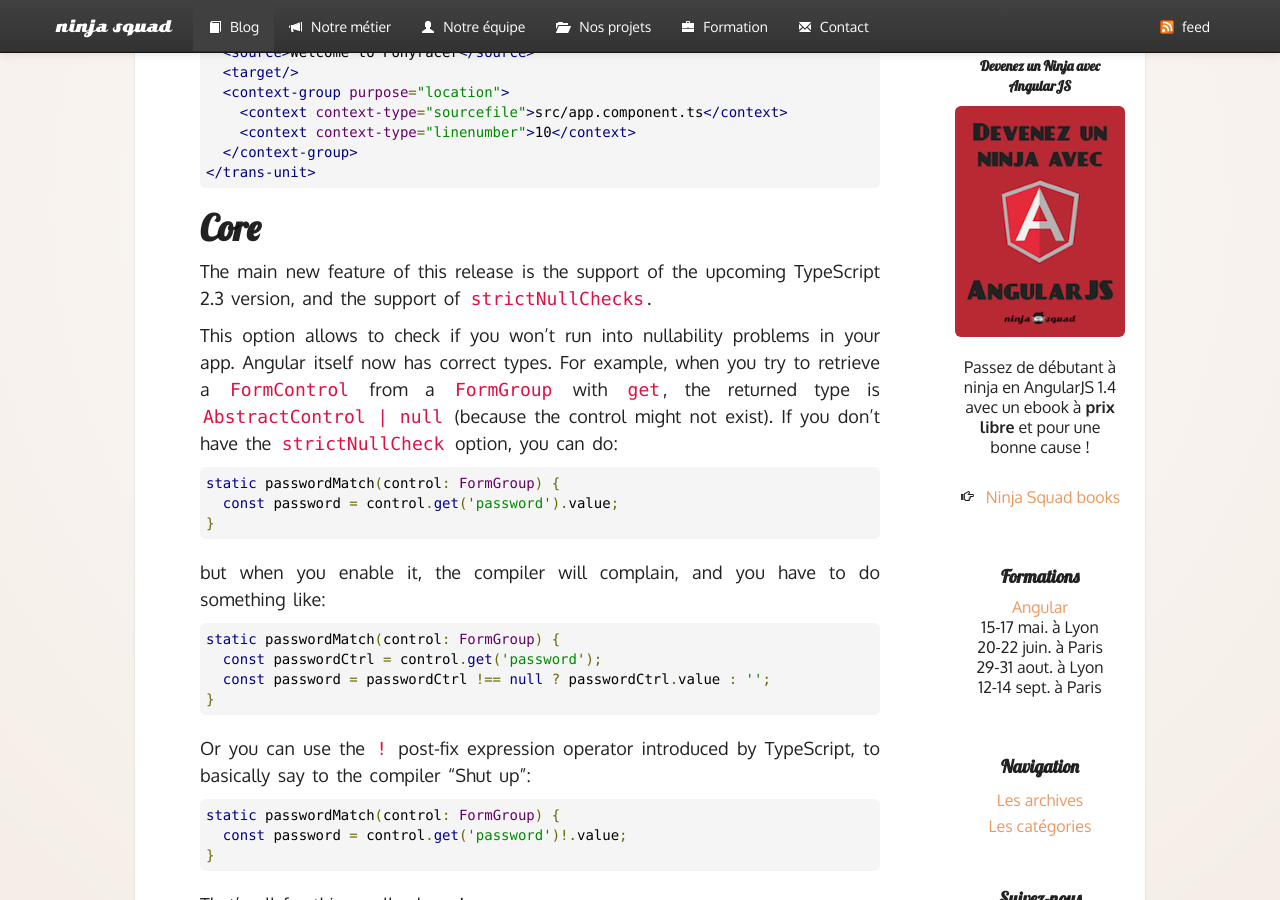
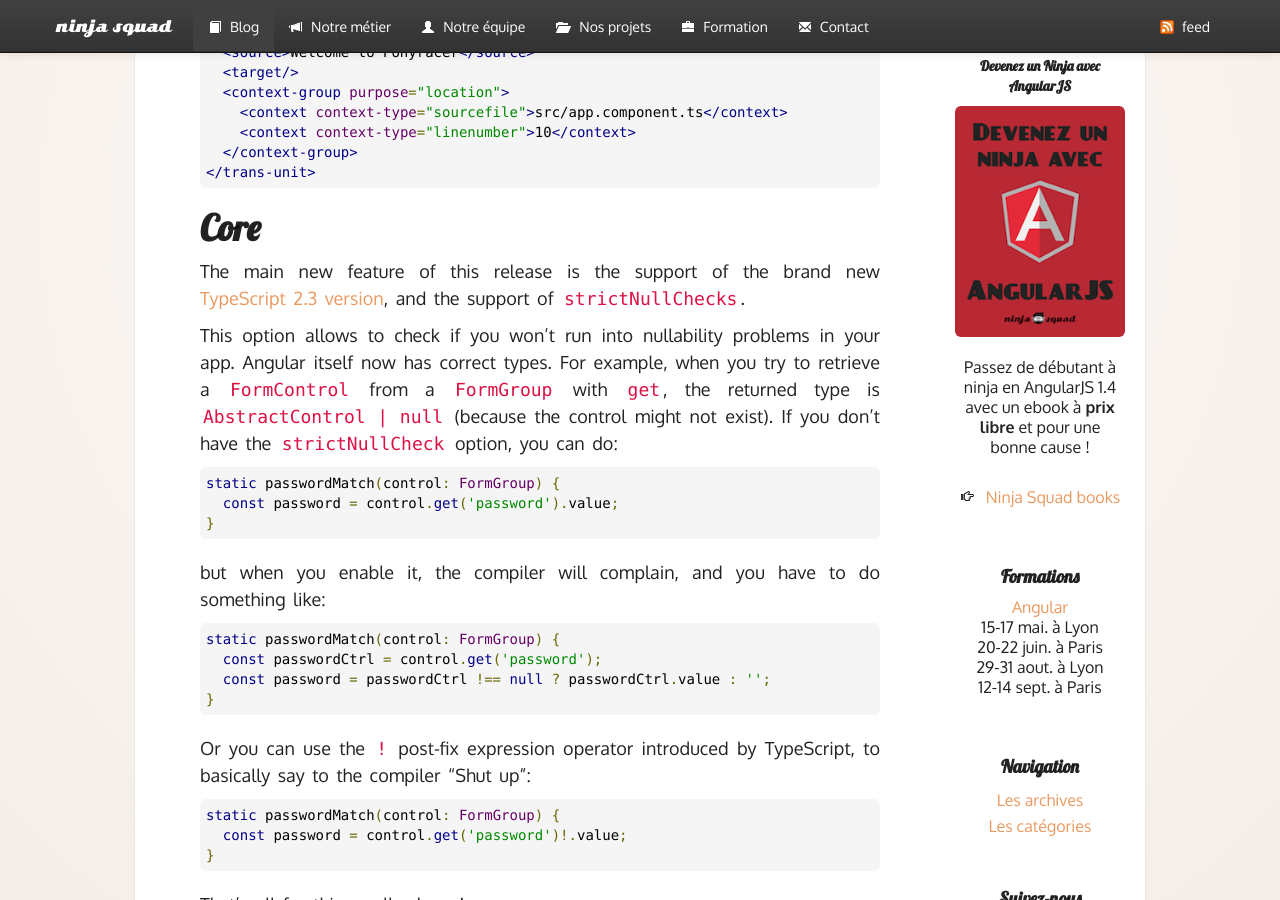
Before and after one commit to Ninja-Squad/ninja-squad.github.com, a Jekyll site: the page built from _posts/2017-04-28-what-is-new-angular-4.1.md, in a window 1280 px wide and 900 px high, scrolled down 857 px. Built offline with Jekyll 4.4.1, drawn with Linux system fonts in a browser that asks for light colours; comment, search, counter and statistics services are not loaded.

Commit message:
fix: add TS 2.3 link

```diff
--- a/_posts/2017-04-28-what-is-new-angular-4.1.md
+++ b/_posts/2017-04-28-what-is-new-angular-4.1.md
@@ -44,7 +44,7 @@ It will far easier for developers to know where the messages come from!
 # Core
 
 The main new feature of this release is the support
-of the upcoming TypeScript 2.3 version,
+of the brand new [TypeScript 2.3 version](https://blogs.msdn.microsoft.com/typescript/2017/04/27/announcing-typescript-2-3/),
 and the support of `strictNullChecks`.
 
 This option allows to check if you won't run into nullability problems in your app.
```
